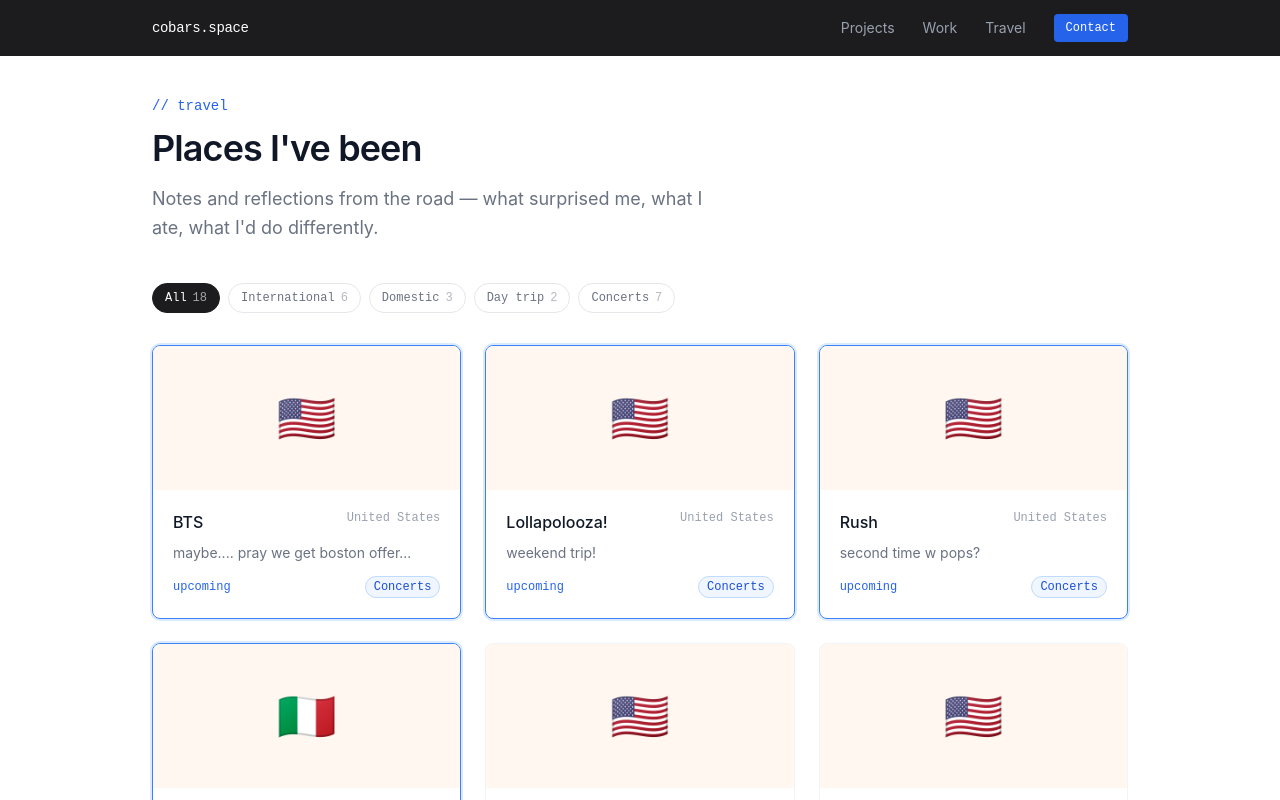
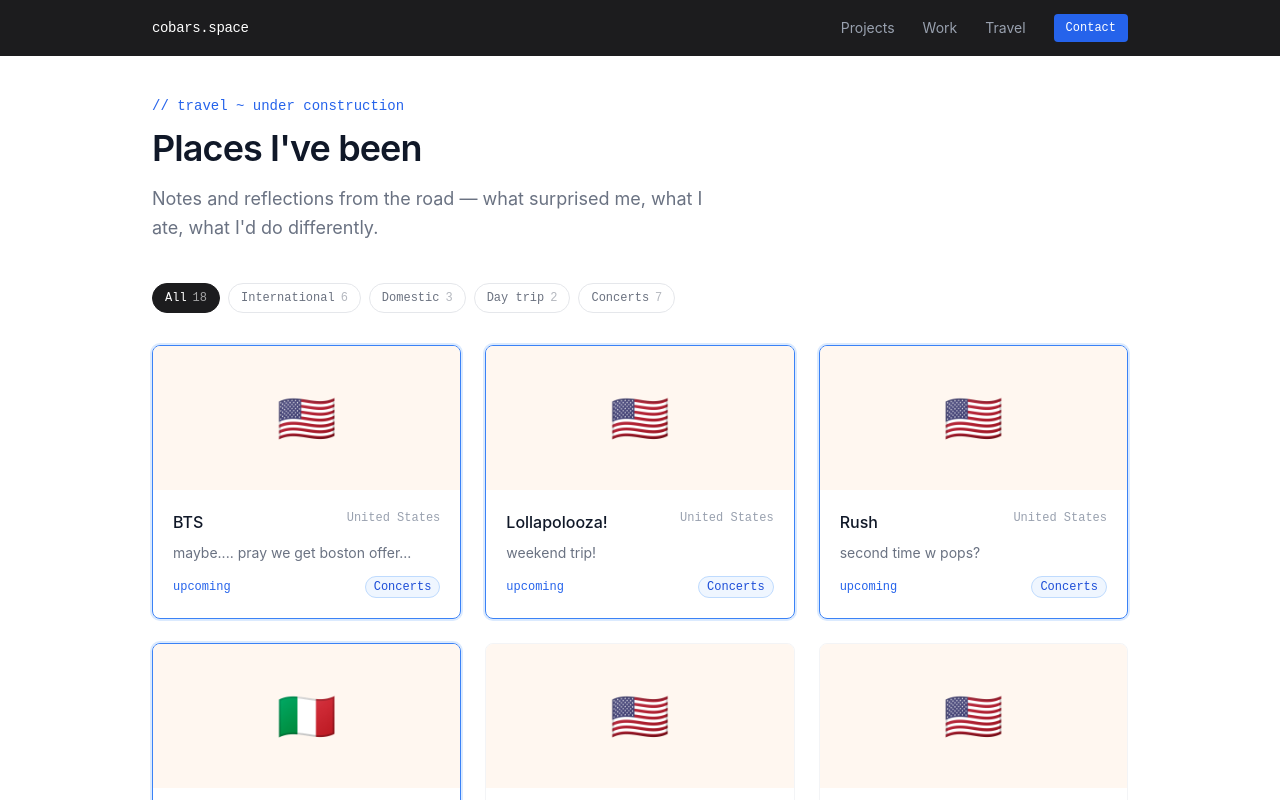
Before and after one commit to ConnorBar/website, a Next.js app: page /travel in a window 1280 px wide. Shown: the top 800 px of the page. Built offline with nearby package versions, Linux system fonts and the light colour scheme.

Commit message:
travel under construction and remove typo

```diff
--- a/app/travel/page.tsx
+++ b/app/travel/page.tsx
@@ -15,7 +15,7 @@ export default function TravelPage() {
       {/* Header */}
       <div className="mb-10">
         <p className="mono text-sm mb-3" style={{ color: "var(--accent)" }}>
-          // travel
+          // travel ~ under construction
         </p>
         <h1 className="text-4xl font-semibold tracking-tight text-gray-900 mb-4">
           Places I&apos;ve been
--- a/lib/projects.ts
+++ b/lib/projects.ts
@@ -80,7 +80,7 @@ export const projects: Project[] = [
   {
     title: "This website!",
     description:
-      "its pretty cool huh? check it out! the ai",
+      "its pretty cool huh? check it out!",
     tags: ["React", "MusicKit", "Redis"],
     github: "https://github.com/ConnorBar/website",
     demo: "https://cobars.space",
```
